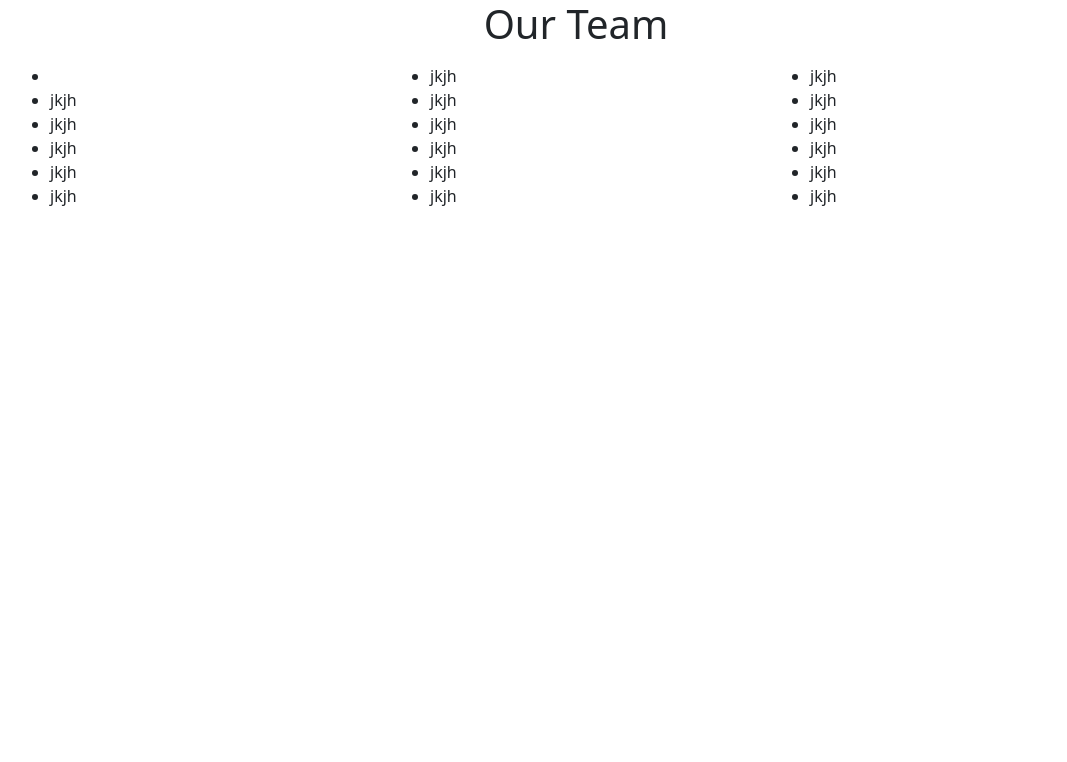
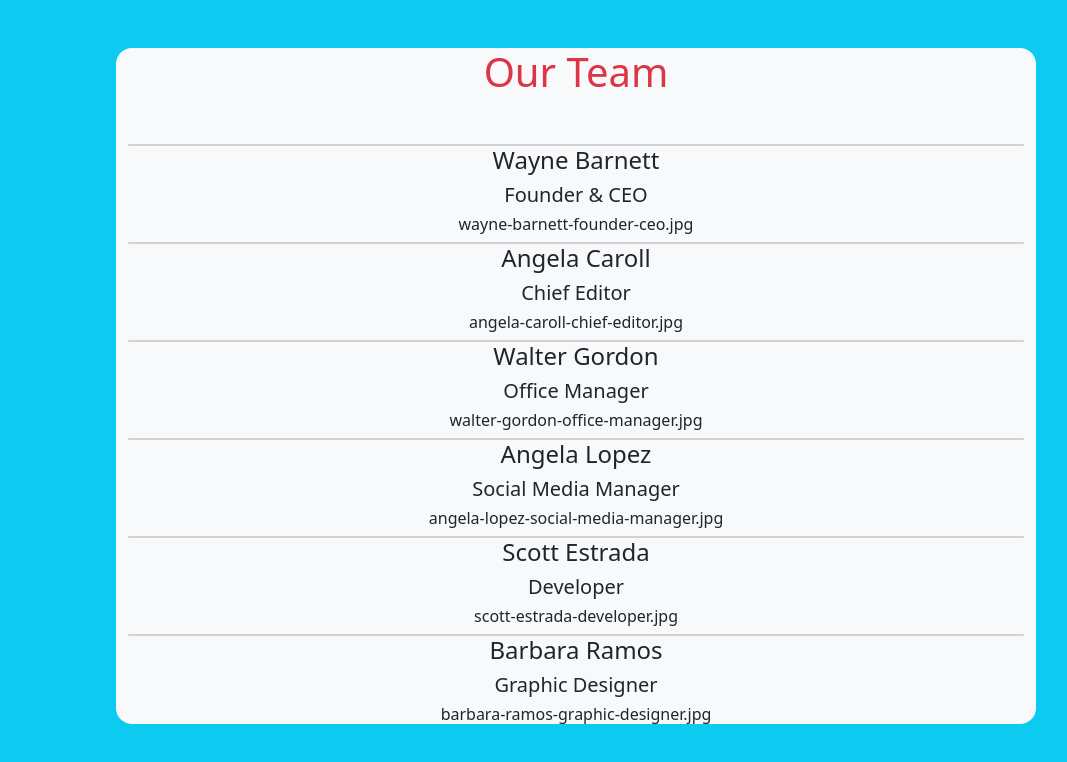
Before and after one commit to maripiero23/js-our-team, a plain HTML site: page index.html in a window 1280 px wide. Shown: the whole page, without its empty margins (64-1131 px from the left). Drawn offline with nearby package versions, Linux system fonts and the light colour scheme.

```diff
--- /dev/null
+++ b/css/style.css
@@ -0,0 +1,3 @@
+.container{
+    width: 920px;
+}
--- a/index.html
+++ b/index.html
@@ -7,46 +7,13 @@
     <title>Document</title>
     <link href="https://cdn.jsdelivr.net/npm/bootstrap@5.2.2/dist/css/bootstrap.min.css" rel="stylesheet"
     integrity="sha384-Zenh87qX5JnK2Jl0vWa8Ck2rdkQ2Bzep5IDxbcnCeuOxjzrPF/et3URy9Bv1WTRi" crossorigin="anonymous">
+    <link rel="stylesheet" href="css/style.css">
 </head>
-<body>
-    <div class="container m-auto">
-        <h1 class="text-center">Our Team</h1>
-        <p class="object"></p>
-        <div class="row d-flex justify-content-center">
-            <div class="col-4 justify-content-center">
-                <ul>
-                    <li class="nome1"></li>
-                    <li class="nome2">jkjh</li>
-                    <li class="nome3">jkjh</li>
-                    <li class="nome4">jkjh</li>
-                    <li class="nome5">jkjh</li>
-                    <li class="nome6">jkjh</li>
+<body class="bg-info">
+    <div class="container bg-light mt-5 align-middle rounded-4">
+        <h1 class="text-center text-danger">Our Team</h1>
+        <div class="schede text-center mt-5">
 
-                </ul>
-            </div>
-            <div class="col-md-4">
-                <ul>
-                    <li class="ruolo1">jkjh</li>
-                    <li class="ruolo2">jkjh</li>
-                    <li class="ruolo3">jkjh</li>
-                    <li class="ruolo4">jkjh</li>
-                    <li class="ruolo5">jkjh</li>
-                    <li class="ruolo6">jkjh</li>
-
-                </ul>
-            </div>
-            <div class="col-md-4">
-                <ul>
-                    <li class="foto1">jkjh</li>
-                    <li class="foto2">jkjh</li>
-                    <li class="foto3">jkjh</li>
-                    <li class="foto4">jkjh</li>
-                    <li class="foto5">jkjh</li>
-                    <li class="foto6">jkjh</li>
-
-                </ul>
-            </div>
-        </div>
     </div>
     <script src="js/main.js"></script>
 </body>
--- a/js/main.js
+++ b/js/main.js
@@ -1,12 +1,6 @@
 //dichiaro le variabili
 const objectEl = document.querySelector(".object")
-const name1El = document.querySelector(".name1");
-const name2El = document.querySelector(".name2");
-const name3El = document.querySelector(".name3");
-const name4El = document.querySelector(".name4");
-const name5El = document.querySelector(".name5");
-const name6El = document.querySelector(".name6");
-
+const schedeEl = document.querySelector(".schede");
 
 
 // creo un array di oggetti
@@ -49,9 +43,9 @@ const listaTeam = [
         foto:"barbara-ramos-graphic-designer.jpg"
     },
 ];
-    // stampo l'array in console
+     //stampo l'array in console
      console.log(listaTeam);
-    console.log(listaTeam[0].nome);
+     console.log(listaTeam[0]);
      console.log(listaTeam[1]);
      console.log(listaTeam[2]);
      console.log(listaTeam[3]);
@@ -62,11 +56,36 @@ const listaTeam = [
          console.log(listaTeam[key]);
      }
 
+     //alternativa
+    // console.log(listaTeam[0].nome);
+    // console.log(listaTeam[0].ruolo);
+    // console.log(listaTeam[0].foto);
 
-    //stampo le info degli utenti in html
-    name1El.innerHTML = listaTeam[0].nome
-    name2El.innerHTML = listaTeam[1].nome
-    name3El.innerHTML = listaTeam[2].nome
-    name4El.innerHTML = listaTeam[3].nome
-    name5El.innerHTML = listaTeam[4].nome
-    name6El.innerHTML = listaTeam[5].nome
+
+
+     //vado a creare una funzione dove farccio un ciclo for in cui
+     //per ogni oggetto dell'array vado a: creare(createElement) un elemento html(div),
+     //aggiungo una classe per organizzare le info in delle cards
+     //metto/appendo questo elemento html creato nel contenitore dichiarato inizialmente
+    stampaInfoTeam();
+
+    function stampaInfoTeam() {
+        for (i = 0 ; i < listaTeam.length; i++){
+            const divEl = document.createElement("div");
+            divEl.classList.add("card");
+            schedeEl.append(divEl);
+
+            const h4El = document.createElement("h4");
+            h4El.innerHTML = listaTeam[ i ].nome;
+            schedeEl.append(h4El);
+
+
+            const h5El = document.createElement("h5")
+            h5El.innerHTML = listaTeam [ i ].ruolo;
+            schedeEl.append(h5El);
+
+            const h6El = document.createElement("h6");
+            h6El.innerHTML = listaTeam[ i ].foto;
+            schedeEl.append(h6El);
+     }
+ }
```
Lines whose indentation alone changed are shown as unchanged.
